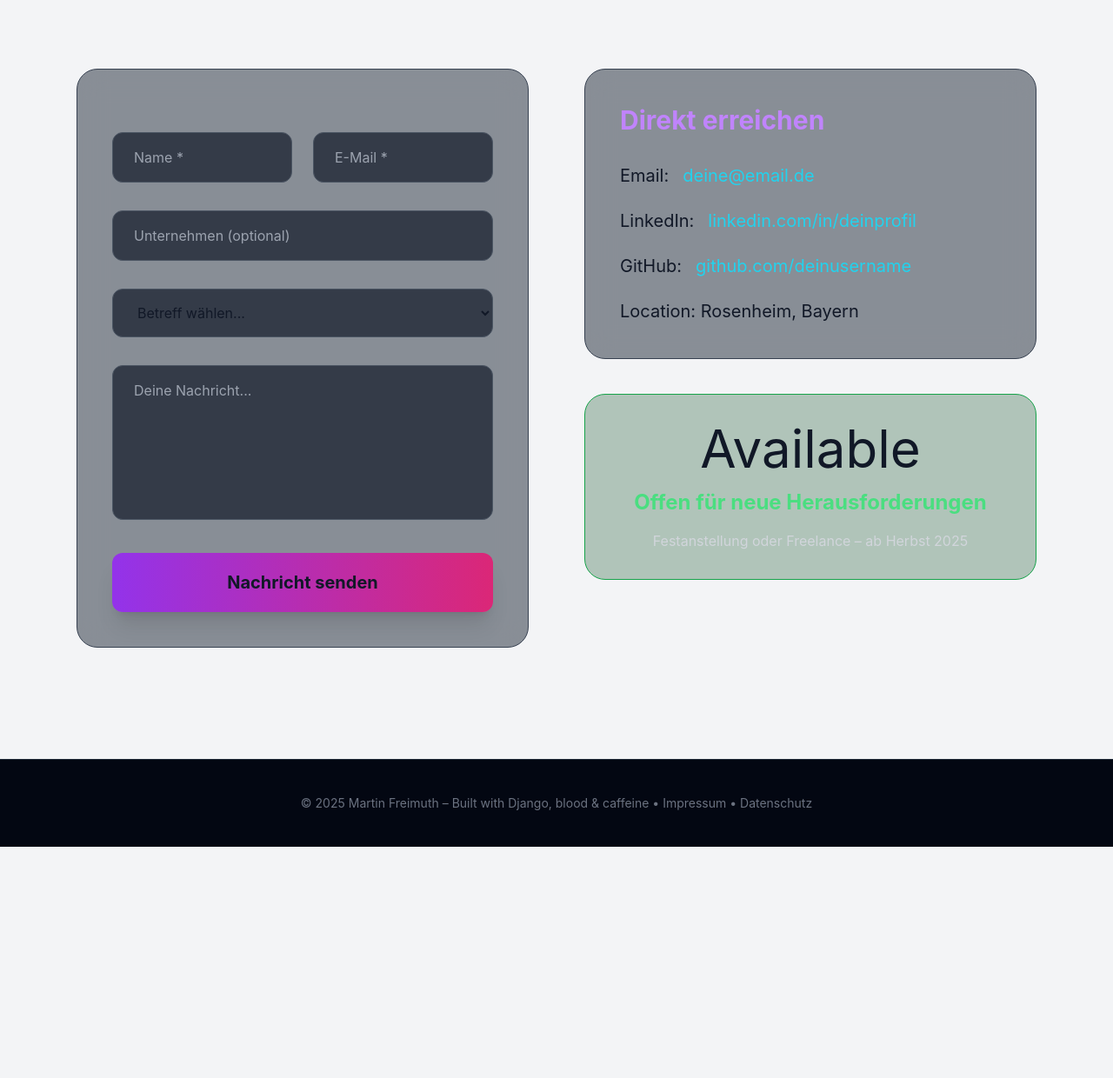
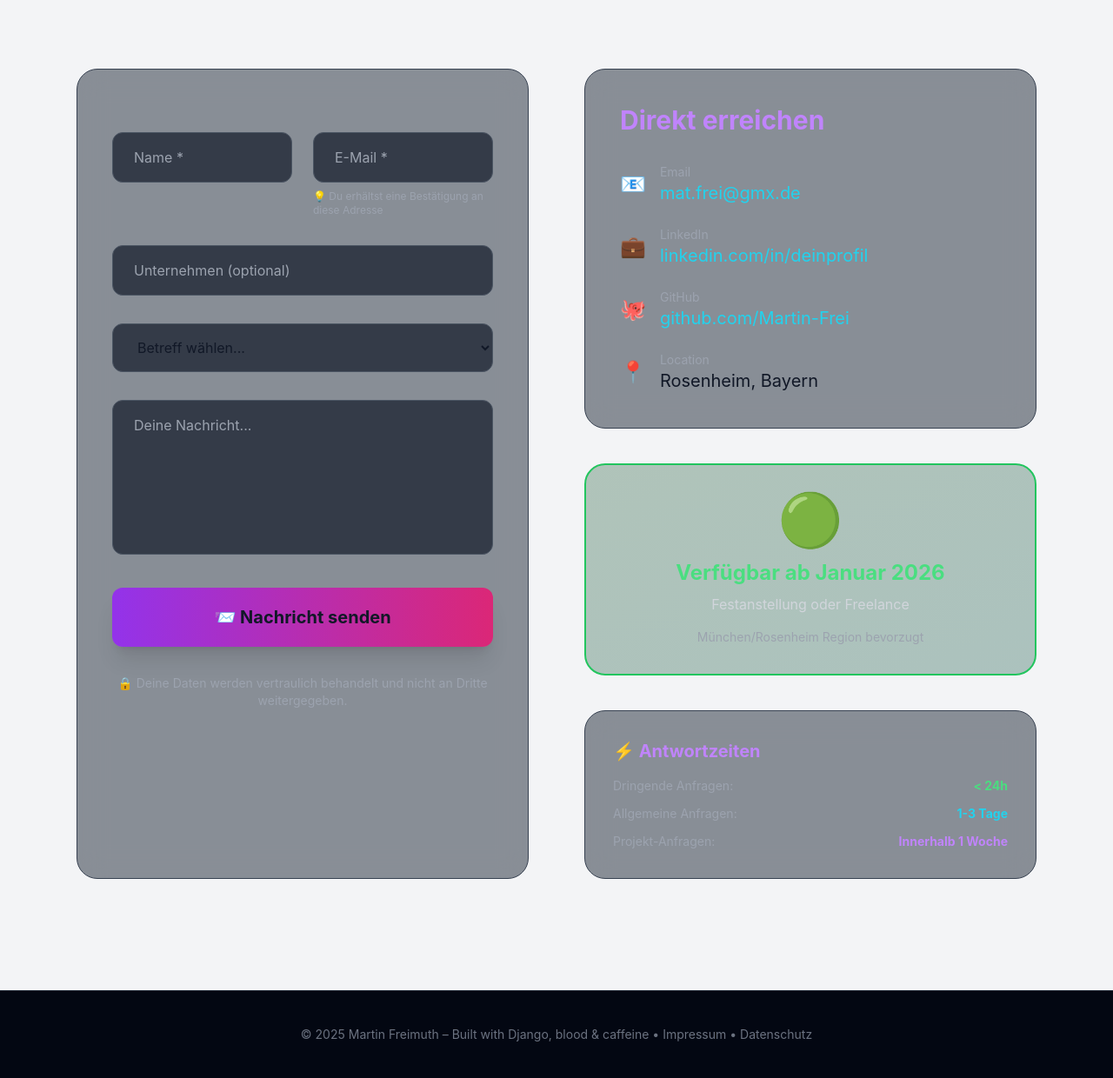
Before and after one commit to Martin-Frei/portfolio, a Django app: page /contact/ in a window 1280 px wide. Shown: the part 414-1654 px from the top of the page at 87% size. Before the commit the page ends 1388 px from the top, so only its background shows below. Run offline with Django 5.2, Linux system fonts and the light colour scheme; some libraries are stand-ins or nearby versions.

Commit message:
Add email sending to contact form with user confirmation

```diff
--- a/core/templates/core/contact.html
+++ b/core/templates/core/contact.html
@@ -17,30 +17,86 @@
 
         <!-- Formular -->
         <div class="bg-gray-800/50 backdrop-blur-lg rounded-3xl p-10 border border-gray-700">
+
+            <!-- Erfolgs/Fehler-Meldungen -->
+            {% if messages %}
+            <div class="mb-8 space-y-4">
+                {% for message in messages %}
+                <div class="p-5 rounded-xl border-2 {% if message.tags == 'success' %}bg-green-900/30 border-green-500 text-green-300{% elif message.tags == 'error' %}bg-red-900/30 border-red-500 text-red-300{% else %}bg-blue-900/30 border-blue-500 text-blue-300{% endif %}">
+                    {{ message }}
+                </div>
+                {% endfor %}
+            </div>
+            {% endif %}
+
             <form method="post" class="space-y-8">
                 {% csrf_token %}
+
                 <div class="grid md:grid-cols-2 gap-6">
-                    <input type="text" name="name" placeholder="Name *" required
-                           class="w-full px-6 py-4 bg-gray-900/70 border border-gray-600 rounded-xl focus:border-purple-500 focus:outline-none transition">
-                    <input type="email" name="email" placeholder="E-Mail *" required
-                           class="w-full px-6 py-4 bg-gray-900/70 border border-gray-600 rounded-xl focus:border-purple-500 focus:outline-none transition">
+                    <div>
+                        <input
+                            type="text"
+                            name="name"
+                            placeholder="Name *"
+                            required
+                            maxlength="100"
+                            class="w-full px-6 py-4 bg-gray-900/70 border border-gray-600 rounded-xl focus:border-purple-500 focus:outline-none transition"
+                        >
+                    </div>
+                    <div>
+                        <input
+                            type="email"
+                            name="email"
+                            placeholder="E-Mail *"
+                            required
+                            maxlength="100"
+                            class="w-full px-6 py-4 bg-gray-900/70 border border-gray-600 rounded-xl focus:border-purple-500 focus:outline-none transition"
+                        >
+                        <p class="text-xs text-gray-400 mt-2">💡 Du erhältst eine Bestätigung an diese Adresse</p>
+                    </div>
                 </div>
-                <input type="text" name="company" placeholder="Unternehmen (optional)"
-                       class="w-full px-6 py-4 bg-gray-900/70 border border-gray-600 rounded-xl focus:border-purple-500 focus:outline-none transition">
-                <select name="subject" required
-                        class="w-full px-6 py-4 bg-gray-900/70 border border-gray-600 rounded-xl focus:border-purple-500 focus:outline-none transition">
+
+                <input
+                    type="text"
+                    name="company"
+                    placeholder="Unternehmen (optional)"
+                    maxlength="100"
+                    class="w-full px-6 py-4 bg-gray-900/70 border border-gray-600 rounded-xl focus:border-purple-500 focus:outline-none transition"
+                >
+
+                <select
+                    name="subject"
+                    required
+                    class="w-full px-6 py-4 bg-gray-900/70 border border-gray-600 rounded-xl focus:border-purple-500 focus:outline-none transition"
+                >
                     <option value="">Betreff wählen...</option>
                     <option>Stellenangebot</option>
                     <option>Projekt-Anfrage</option>
                     <option>Zusammenarbeit / Freelance</option>
+                    <option>Technische Frage</option>
                     <option>Nur Hallo sagen</option>
+                    <option>Sonstiges</option>
                 </select>
-                <textarea name="message" rows="6" placeholder="Deine Nachricht..." required
-                          class="w-full px-6 py-4 bg-gray-900/70 border border-gray-600 rounded-xl focus:border-purple-500 focus:outline-none transition resize-none"></textarea>
-                <button type="submit"
-                        class="w-full py-5 bg-gradient-to-r from-purple-600 to-pink-600 rounded-xl font-bold text-xl hover:scale-105 transition shadow-xl">
-                    Nachricht senden
+
+                <textarea
+                    name="message"
+                    rows="6"
+                    placeholder="Deine Nachricht..."
+                    required
+                    maxlength="2000"
+                    class="w-full px-6 py-4 bg-gray-900/70 border border-gray-600 rounded-xl focus:border-purple-500 focus:outline-none transition resize-none"
+                ></textarea>
+
+                <button
+                    type="submit"
+                    class="w-full py-5 bg-gradient-to-r from-purple-600 to-pink-600 rounded-xl font-bold text-xl hover:scale-105 transition shadow-xl hover:shadow-purple-500/50"
+                >
+                    📨 Nachricht senden
                 </button>
+
+                <p class="text-sm text-gray-400 text-center">
+                    🔒 Deine Daten werden vertraulich behandelt und nicht an Dritte weitergegeben.
+                </p>
             </form>
         </div>
 
@@ -49,17 +105,60 @@
             <div class="bg-gray-800/50 backdrop-blur-lg rounded-3xl p-10 border border-gray-700">
                 <h3 class="text-3xl font-bold mb-8 text-purple-400">Direkt erreichen</h3>
                 <div class="space-y-6 text-xl">
-                    <div class="flex items-center gap-4">Email: <a href="mailto:deine@email.de" class="text-cyan-400 hover:underline">deine@email.de</a></div>
-                    <div class="flex items-center gap-4">LinkedIn: <a href="https://linkedin.com/in/deinprofil" target="_blank" class="text-cyan-400 hover:underline">linkedin.com/in/deinprofil</a></div>
-                    <div class="flex items-center gap-4">GitHub: <a href="https://github.com/deinusername" target="_blank" class="text-cyan-400 hover:underline">github.com/deinusername</a></div>
-                    <div class="flex items-center gap-4">Location: Rosenheim, Bayern</div>
+                    <div class="flex items-center gap-4">
+                        <span class="text-2xl">📧</span>
+                        <div>
+                            <div class="text-gray-400 text-sm">Email</div>
+                            <a href="mailto:mat.frei@gmx.de" class="text-cyan-400 hover:underline">mat.frei@gmx.de</a>
+                        </div>
+                    </div>
+                    <div class="flex items-center gap-4">
+                        <span class="text-2xl">💼</span>
+                        <div>
+                            <div class="text-gray-400 text-sm">LinkedIn</div>
+                            <a href="https://linkedin.com/in/deinprofil" target="_blank" class="text-cyan-400 hover:underline">linkedin.com/in/deinprofil</a>
+                        </div>
+                    </div>
+                    <div class="flex items-center gap-4">
+                        <span class="text-2xl">🐙</span>
+                        <div>
+                            <div class="text-gray-400 text-sm">GitHub</div>
+                            <a href="https://github.com/Martin-Frei" target="_blank" class="text-cyan-400 hover:underline">github.com/Martin-Frei</a>
+                        </div>
+                    </div>
+                    <div class="flex items-center gap-4">
+                        <span class="text-2xl">📍</span>
+                        <div>
+                            <div class="text-gray-400 text-sm">Location</div>
+                            <span>Rosenheim, Bayern</span>
+                        </div>
+                    </div>
                 </div>
             </div>
 
-            <div class="bg-green-900/30 border border-green-600 rounded-3xl p-8 text-center">
-                <div class="text-6xl mb-4">Available</div>
-                <p class="text-2xl font-bold text-green-400">Offen für neue Herausforderungen</p>
-                <p class="text-gray-300 mt-4">Festanstellung oder Freelance – ab Herbst 2025</p>
+            <div class="bg-gradient-to-br from-green-900/30 to-emerald-900/30 border-2 border-green-500 rounded-3xl p-8 text-center">
+                <div class="text-6xl mb-4">🟢</div>
+                <p class="text-2xl font-bold text-green-400 mb-2">Verfügbar ab Januar 2026</p>
+                <p class="text-gray-300">Festanstellung oder Freelance</p>
+                <p class="text-sm text-gray-400 mt-4">München/Rosenheim Region bevorzugt</p>
+            </div>
+
+            <div class="bg-gray-800/50 backdrop-blur-lg rounded-3xl p-8 border border-gray-700">
+                <h4 class="text-xl font-bold mb-4 text-purple-400">⚡ Antwortzeiten</h4>
+                <div class="space-y-3 text-sm">
+                    <div class="flex justify-between">
+                        <span class="text-gray-400">Dringende Anfragen:</span>
+                        <span class="text-green-400 font-bold">< 24h</span>
+                    </div>
+                    <div class="flex justify-between">
+                        <span class="text-gray-400">Allgemeine Anfragen:</span>
+                        <span class="text-cyan-400 font-bold">1-3 Tage</span>
+                    </div>
+                    <div class="flex justify-between">
+                        <span class="text-gray-400">Projekt-Anfragen:</span>
+                        <span class="text-purple-400 font-bold">Innerhalb 1 Woche</span>
+                    </div>
+                </div>
             </div>
         </div>
     </div>
--- a/core/views.py
+++ b/core/views.py
@@ -1,6 +1,7 @@
 from django.shortcuts import render
-
-# Create your views here.
+from django.contrib import messages
+from django.core.mail import EmailMessage
+from django.conf import settings
 
 def home(request):
     return render(request, 'core/home.html')
@@ -12,4 +13,106 @@ def skills(request):
     return render(request, 'core/skills.html')
 
 def contact(request):
+    if request.method == 'POST':
+        # Formulardaten holen
+        name = request.POST.get('name', '').strip()
+        email = request.POST.get('email', '').strip()
+        company = request.POST.get('company', '').strip()
+        subject = request.POST.get('subject', '').strip()
+        message_text = request.POST.get('message', '').strip()
+
+        # Validation
+        if not all([name, email, subject, message_text]):
+            messages.error(request, '❌ Bitte fülle alle Pflichtfelder aus!')
+            return render(request, 'core/contact.html')
+
+        # Email-Text für DICH zusammenbauen
+        email_body_to_you = f"""
+🔔 Neue Kontaktanfrage über dein Portfolio!
+
+Von: {name}
+Email: {email}
+Unternehmen: {company or 'Nicht angegeben'}
+Betreff: {subject}
+
+Nachricht:
+{message_text}
+
+---
+💡 TIPP: Einfach auf diese Email ANTWORTEN um {name} direkt zu kontaktieren!
+Die Antwort geht automatisch an: {email}
+        """
+
+        # Bestätigungs-Email für USER
+        confirmation_body = f"""
+Hallo {name},
+
+vielen Dank für deine Nachricht! 🎉
+
+Ich habe deine Anfrage erhalten und melde mich so schnell wie möglich bei dir – in der Regel innerhalb von 24 Stunden.
+
+Hier nochmal deine Nachricht zur Sicherheit:
+
+━━━━━━━━━━━━━━━━━━━━━━━━━━━━━━━━━━
+Betreff: {subject}
+
+{message_text}
+━━━━━━━━━━━━━━━━━━━━━━━━━━━━━━━━━━
+
+Falls du noch etwas ergänzen möchtest, antworte einfach auf diese Email!
+
+Beste Grüße,
+Martin Freimuth
+Fullstack Developer
+
+🌐 https://martin-freimuth.dev
+💼 LinkedIn: https://www.linkedin.com/in/martin-freimuth-089249359/
+🐙 GitHub:   https://github.com/Martin-Frei
+
+---
+Diese Email wurde an {email} gesendet.
+Falls du diese Nachricht nicht erwartet hast, kannst du sie einfach ignorieren.
+        """
+
+        try:
+            # 1. Email an DICH mit Reply-To auf User
+            email_to_you = EmailMessage(
+                subject=f'📬 Kontaktanfrage: {subject}',
+                body=email_body_to_you,
+                from_email=settings.DEFAULT_FROM_EMAIL,
+                to=['mat.frei@gmx.de'],
+                reply_to=[email],  # User kann direkt erreicht werden!
+            )
+            email_to_you.send()
+
+            # 2. Bestätigung an USER mit Reply-To auf dich
+            try:
+                confirmation = EmailMessage(
+                    subject=f'✅ Deine Nachricht an Martin Freimuth wurde empfangen',
+                    body=confirmation_body,
+                    from_email=settings.DEFAULT_FROM_EMAIL,
+                    to=[email],
+                    reply_to=['mat.frei@gmx.de'],  # User kann dir antworten!
+                )
+                confirmation.send()
+
+                messages.success(
+                    request,
+                    '✅ Nachricht erfolgreich versendet! Du erhältst eine Bestätigungs-Email (check auch deinen Spam-Ordner).'
+                )
+            except Exception as e:
+                # Bestätigung fehlgeschlagen? Nicht dramatisch!
+                messages.success(
+                    request,
+                    '✅ Nachricht wurde versendet! Bestätigungs-Email konnte nicht zugestellt werden (bitte Email-Adresse prüfen).'
+                )
+                print(f"Confirmation email failed: {e}")  # Für Logs
+
+        except Exception as e:
+            messages.error(
+                request,
+                f'❌ Fehler beim Versenden! Bitte versuche es später nochmal oder kontaktiere mich direkt per Email.'
+            )
+            print(f"Contact form error: {e}")  # Für Logs
+
     return render(request, 'core/contact.html')
```
